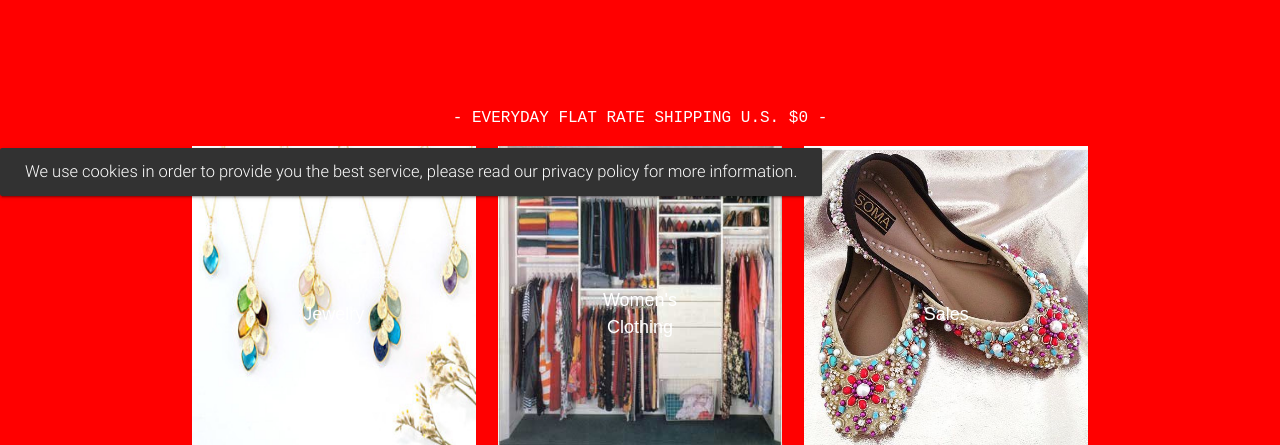
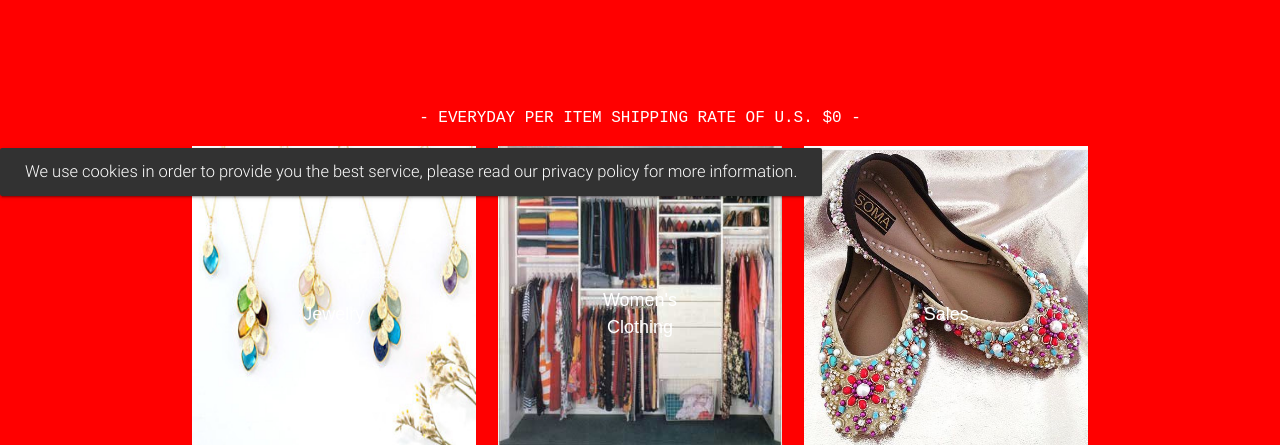
Before and after one commit to pravatbhusal/sarassafashion.com, a PHP site: page / in a window 1280 px wide. Shown: the part 604-1049 px from the top of the page. Run offline with PHP 8.4, Linux system fonts and the light colour scheme; data comes from the database, SQL or seed files in the repository; data that the repository does not hold is empty; some libraries are stand-ins or nearby versions.

Commit message:
Specify how the shipping rates work

```diff
--- a/index.php
+++ b/index.php
@@ -130,7 +130,7 @@
 	</div>
 
     <!-- Shipping Prices -->
-    <p class="center-align" id="shipping-text">- EVERYDAY FLAT RATE SHIPPING U.S. $<?php echo($shippingFeeUSD);?> -</p>
+    <p class="center-align" id="shipping-text">- EVERYDAY PER ITEM SHIPPING RATE OF U.S. $<?php echo($shippingFeeUSD);?> -</p>
 
 	<!-- Item Links -->
     <div class="row" align="center">
```
